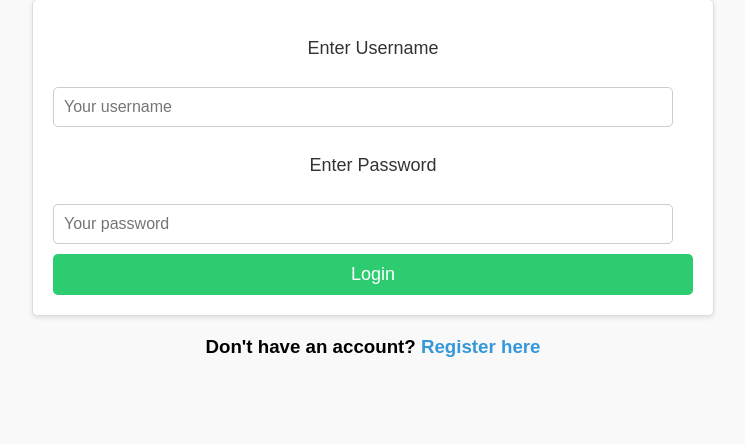
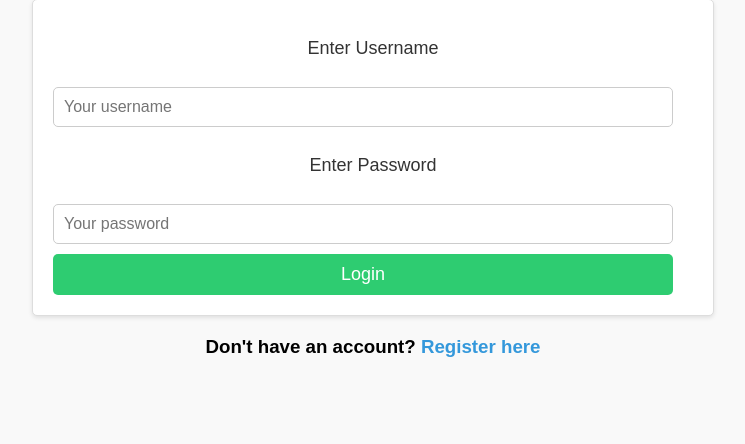
Before and after one commit to shah-ka-alt/wheelos_live, a Django app: page /login in a window 1280 px wide. Shown: the part 109-553 px from the top of the page, without its empty margins (267-1012 px from the left). Run offline with Django 4.2, Linux system fonts and the light colour scheme; parts of the project's set-up code (start-up, migrations or seed data) failed here and were passed over.

Commit message:
Update login.html

```diff
--- a/templates/login.html
+++ b/templates/login.html
@@ -57,7 +57,7 @@
             padding: 10px;
             border: none;
             cursor: pointer;
-            width: 100%;
+            width: calc(100% - 20px);
             border-radius: 5px;
             font-size: 18px;
             transition: background-color 0.3s;
```
